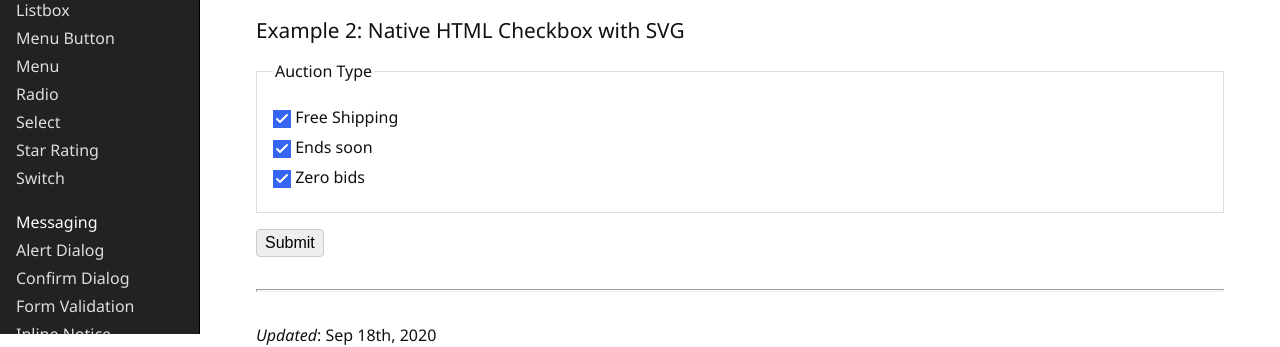
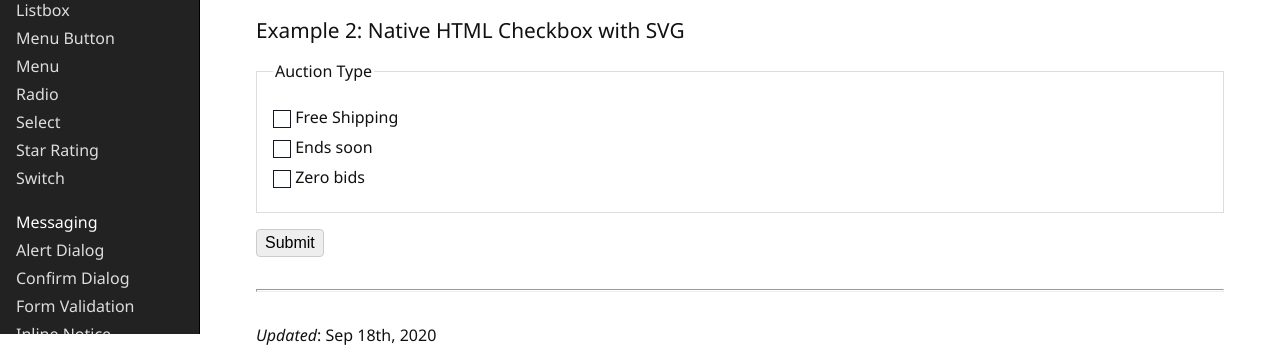
Before and after one commit to eBay/mindpatterns, a Jekyll site: the page built from _input/checkbox/index.html, in a window 1280 px wide. Shown: the part 566-913 px from the top of the page. Built offline with Jekyll 4.4.1, drawn with Linux system fonts in a browser that asks for light colours.

Commit message:
Checkbox: minor update to example

```diff
--- a/_input/checkbox/index.html
+++ b/_input/checkbox/index.html
@@ -59,7 +59,7 @@ title: Checkbox
         <legend>Auction Type</legend>
         <div>
             <span class="checkbox">
-                <input class="checkbox__control" id="checkbox1_freeshipping2" name="freeshipping2" type="checkbox" checked />
+                <input class="checkbox__control" id="checkbox1_freeshipping2" name="freeshipping2" type="checkbox" />
                 <span class="checkbox__icon" hidden>
                     <svg class="checkbox__unchecked" focusable="false" height="18" width="18">
                         <use xlink:href="#icon-checkbox-unchecked"></use>
@@ -73,7 +73,7 @@ title: Checkbox
         </div>
         <div>
             <span class="checkbox">
-                <input class="checkbox__control" id="checkbox2_endsoon2" name="endssoon2" type="checkbox" checked />
+                <input class="checkbox__control" id="checkbox2_endsoon2" name="endssoon2" type="checkbox" />
                 <span class="checkbox__icon" hidden>
                     <svg class="checkbox__unchecked" focusable="false" height="18" width="18">
                         <use xlink:href="#icon-checkbox-unchecked"></use>
@@ -87,7 +87,7 @@ title: Checkbox
         </div>
         <div>
             <span class="checkbox">
-                <input class="checkbox__control" id="checkbox3_zerobids2" name="zerobids2" type="checkbox" checked />
+                <input class="checkbox__control" id="checkbox3_zerobids2" name="zerobids2" type="checkbox" />
                 <span class="checkbox__icon" hidden>
                     <svg class="checkbox__unchecked" focusable="false" height="18" width="18">
                         <use xlink:href="#icon-checkbox-unchecked"></use>
```
